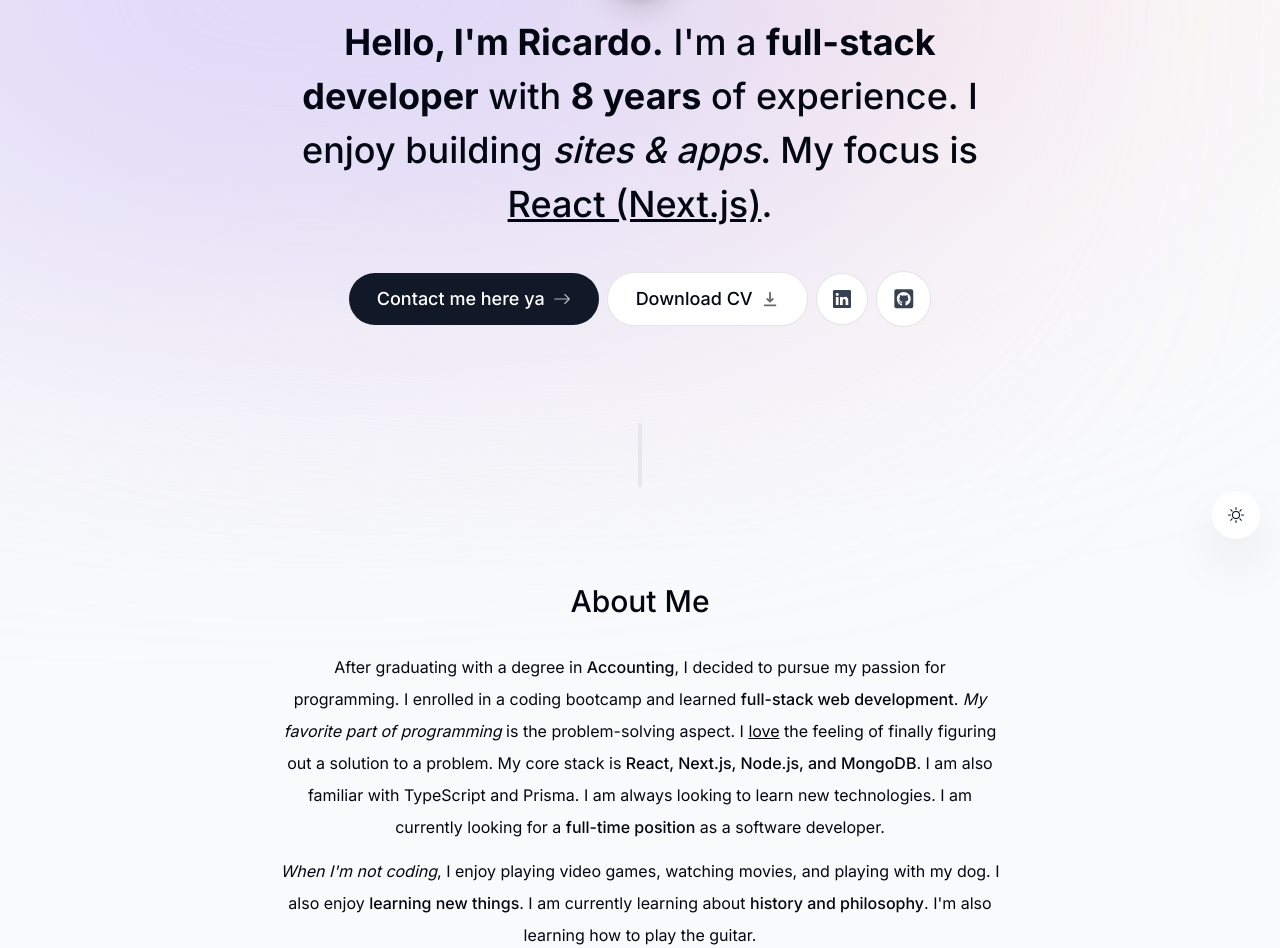
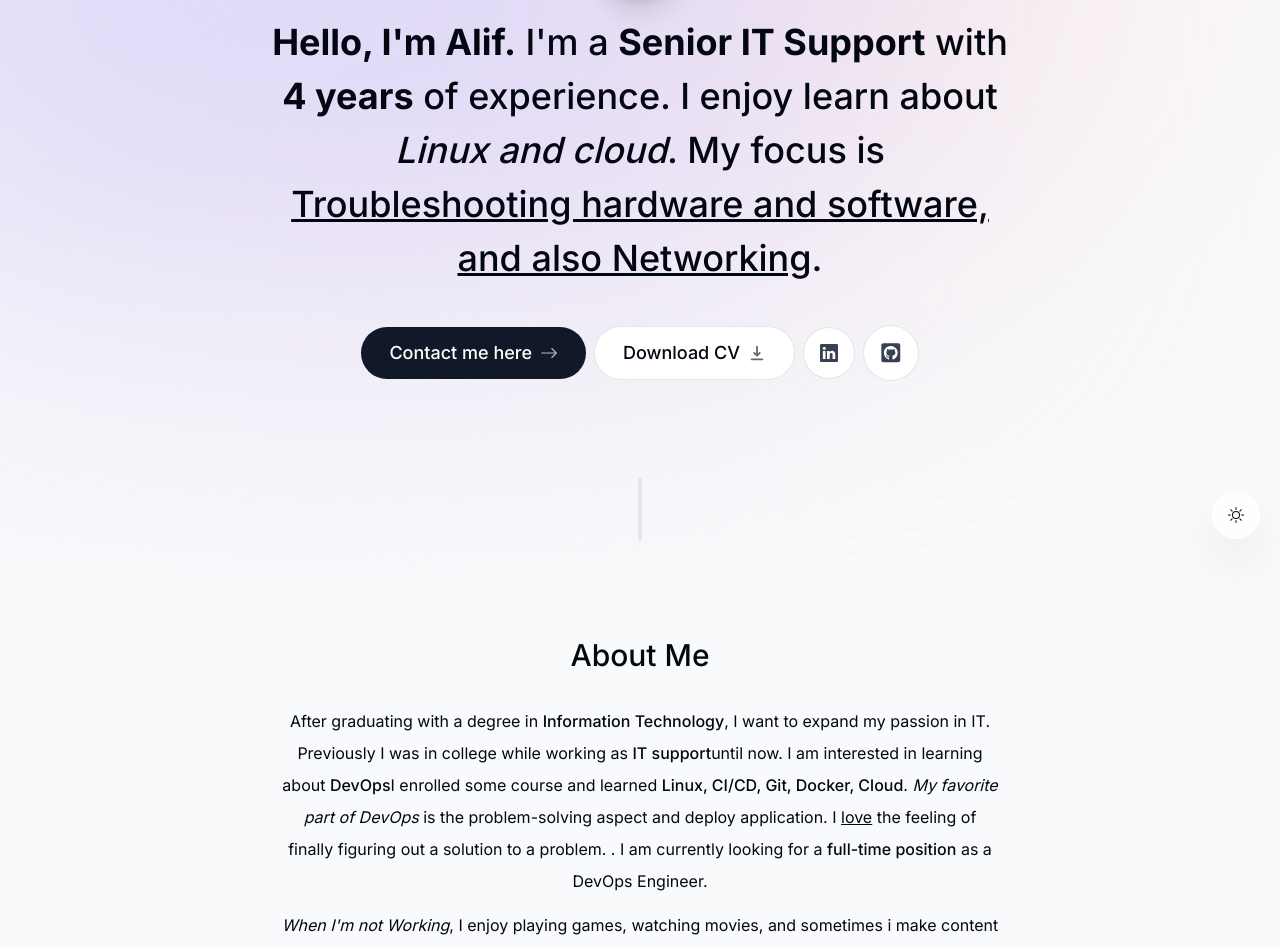
Before and after one commit to alifpratamaaa/portfolio, a Next.js app: page / in a window 1280 px wide. Shown: the part 241-1189 px from the top of the page. Built offline with nearby package versions, Linux system fonts and the light colour scheme; no server answers.

Commit message:
edit about and intro

```diff
--- a/components/about.tsx
+++ b/components/about.tsx
@@ -20,29 +20,21 @@ export default function About() {
       <SectionHeading>About me</SectionHeading>
       <p className="mb-3">
         After graduating with a degree in{" "}
-        <span className="font-medium">Accounting</span>, I decided to pursue my
-        passion for programming. I enrolled in a coding bootcamp and learned{" "}
-        <span className="font-medium">full-stack web development</span>.{" "}
-        <span className="italic">My favorite part of programming</span> is the
-        problem-solving aspect. I <span className="underline">love</span> the
-        feeling of finally figuring out a solution to a problem. My core stack
-        is{" "}
-        <span className="font-medium">
-          React, Next.js, Node.js, and MongoDB
-        </span>
-        . I am also familiar with TypeScript and Prisma. I am always looking to
-        learn new technologies. I am currently looking for a{" "}
-        <span className="font-medium">full-time position</span> as a software
-        developer.
+        <span className="font-medium">Information Technology</span>, I want to expand my
+        passion in IT. Previously I was in college while working as{" "} <span className="font-medium">IT support</span>
+        until now. I am interested in learning about{" "} <span className="font-medium">DevOps</span>
+        I enrolled some course and learned{" "}<span className="font-medium">Linux, CI/CD, Git, Docker, Cloud</span>.{" "}
+        <span className="italic">My favorite part of DevOps</span> is the
+        problem-solving aspect and deploy application. I <span className="underline">love</span> the
+        feeling of finally figuring out a solution to a problem.
+        . I am currently looking for a{" "}
+        <span className="font-medium">full-time position</span> as a DevOps Engineer.
       </p>
 
       <p>
-        <span className="italic">When I'm not coding</span>, I enjoy playing
-        video games, watching movies, and playing with my dog. I also enjoy{" "}
-        <span className="font-medium">learning new things</span>. I am currently
-        learning about{" "}
-        <span className="font-medium">history and philosophy</span>. I'm also
-        learning how to play the guitar.
+        <span className="italic">When I'm not Working</span>, I enjoy playing
+        games, watching movies, and sometimes i make content about computer. I also enjoy{" "}
+        <span className="font-medium">learning new things</span>.
       </p>
     </motion.section>
   );
--- a/components/intro.tsx
+++ b/components/intro.tsx
@@ -62,11 +62,11 @@ export default function Intro() {
         initial={{ opacity: 0, y: 100 }}
         animate={{ opacity: 1, y: 0 }}
       >
-        <span className="font-bold">Hello, I'm Ricardo.</span> I'm a{" "}
-        <span className="font-bold">full-stack developer</span> with{" "}
-        <span className="font-bold">8 years</span> of experience. I enjoy
-        building <span className="italic">sites & apps</span>. My focus is{" "}
-        <span className="underline">React (Next.js)</span>.
+        <span className="font-bold">Hello, I'm Alif.</span> I'm a{" "}
+        <span className="font-bold">Senior IT Support</span> with{" "}
+        <span className="font-bold">4 years</span> of experience. I enjoy
+        learn about <span className="italic">Linux and cloud</span>. My focus is{" "}
+        <span className="underline">Troubleshooting hardware and software, and also Networking</span>.
       </motion.h1>
 
       <motion.div
@@ -85,7 +85,7 @@ export default function Intro() {
             setTimeOfLastClick(Date.now());
           }}
         >
-          Contact me here ya{" "}
+          Contact me here {" "}
           <BsArrowRight className="opacity-70 group-hover:translate-x-1 transition" />
         </Link>
 
```
